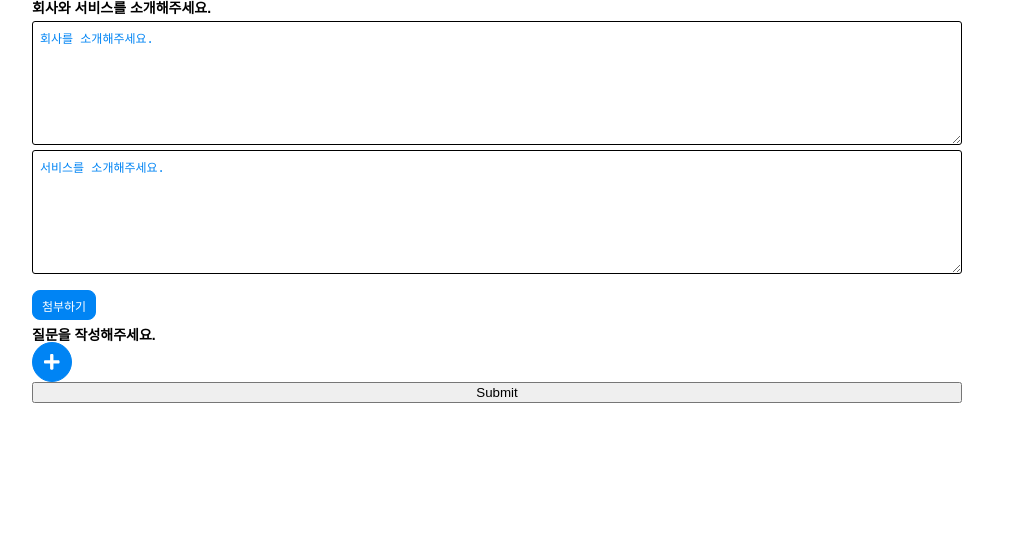
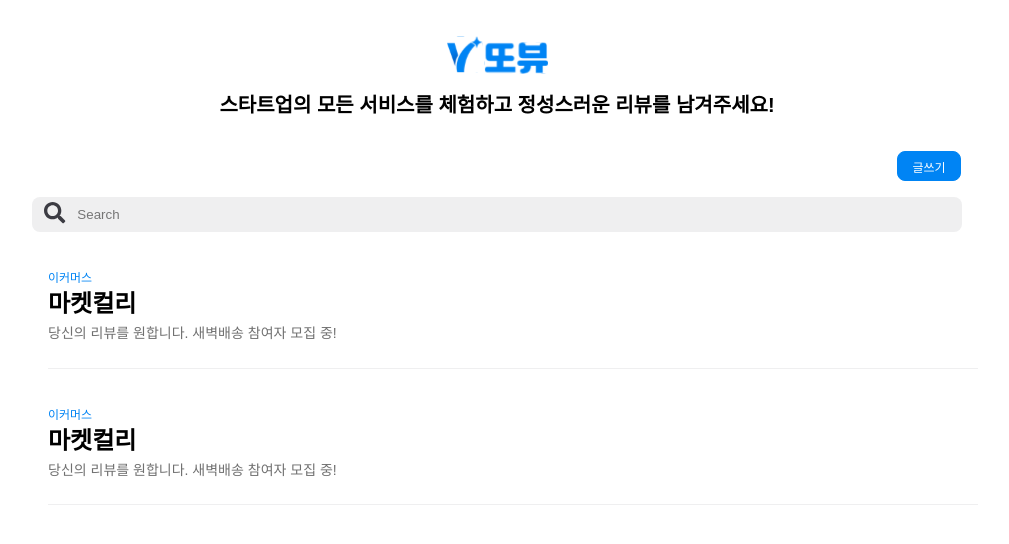
Before and after one commit to DDOSIX/DDoView_frontend, a React (Create React App) app: page / in a window 1280 px wide. Shown: the top 544 px of the page, without its empty margins (143-1152 px from the left). Built offline with nearby package versions, Linux system fonts and the light colour scheme; the HTML template or start-up script is replaced by a standard one.

Commit message:
Layout Modification

```diff
--- a/package.json
+++ b/package.json
@@ -9,6 +9,7 @@
     "@testing-library/jest-dom": "^5.14.1",
     "@testing-library/react": "^11.2.7",
     "@testing-library/user-event": "^12.8.3",
+    "prop-types": "^15.7.2",
     "react": "^17.0.2",
     "react-dom": "^17.0.2",
     "react-hook-form": "^7.10.1",
--- a/src/App.js
+++ b/src/App.js
@@ -6,6 +6,9 @@
 import Layout from './components/Layout';
 import Home from './pages/Home';
 import WritingContentPage from './pages/WritingContent';
+import Content from './pages/Content';
+import ReviewDetail from './pages/ReviewDetail';
+import WritingReview from './pages/WritingReview';
 
 function App() {
   return (
@@ -14,15 +17,33 @@
       <Router>
         <Switch>
           <Route path={routes.home} exact>
-            {/* <Layout>
+            <Layout>
               <Home
                 accent={Theme.accent}
                 bgColor={Theme.bgColor}
               />
-            </Layout> */}
-            <WritingContentPage />
+            </Layout>
           </Route>
-
+          <Route path={routes.content}>
+            <Layout>
+              <Content />
+            </Layout>
+          </Route>
+          <Route path={routes.reviewDetail}>
+            <Layout>
+              <ReviewDetail />
+            </Layout>
+          </Route>
+          <Route path={routes.writingContent}>
+            <Layout>
+              <WritingContentPage />
+            </Layout>
+          </Route>
+          <Route path={routes.writingReview}>
+            <Layout>
+              <WritingReview />
+            </Layout>
+          </Route>
         </Switch>
       </Router>
     </ThemeProvider>
--- a/src/components/Button.js
+++ b/src/components/Button.js
@@ -1,29 +1,26 @@
 import styled from "styled-components";
 
 const ButtonContainer = styled.div`
-    width: fit-content;
-    & > a {
-        display: inline-block;
-        text-decoration: none;
-        cursor: pointer;
-    }
+    width: 100%;
+    position: flex;
+    flex-direction: column;
+    align-items: flex-end;
 `;
 
 const ColoredButton = styled.button`
+    position: relative;
+    left: 865px;
     border: 1px solid ${props => props.color};
     background-color: ${props => props.color};
     color: white;
     height: 30px;
     width: 64px;
     margin-right: 8px;
-    margin-bottom: 8px;
     display: flex;
     flex-direction: row;
     align-items: center;
     justify-content: center;
-    margin-top: 1rem;
     border-radius: 8px;
-    padding: 0.5rem 0.5rem 0.5rem 0.5rem;
     font-size: 12px;
     cursor: pointer;
 `;
--- a/src/components/Layout.js
+++ b/src/components/Layout.js
@@ -1,14 +1,14 @@
 import styled from "styled-components";
-
+import { ReactComponent as Logo } from '../assets/logo.svg';
 
 const Header = styled.header`
     width: 100%;
-    border-bottom: 1px solid black;
     background-color: ${(props) => props.theme.bgColor};
     padding: 18px 0px;
     display: flex;
     align-items: center;
     justify-content: center;
+    margin-top: 18px;
 `;
 
 const Wrapper = styled.div`
@@ -16,6 +16,8 @@
     width: 100%;
     display: flex;
     flex-direction: column;
+    align-items: center;
+    justify-content: center;
 
     & > span {
         font-size: 30px;
@@ -26,16 +28,17 @@
 const TextWrapper = styled.div`
     display: flex;
     flex-direction: column;
+    margin-top: 18px;
     & > span {
-        font-size: 30px;
-        font-weight: 600;
+        font-size: 20px;
+        font-weight: 700;
     }
 `;
 
 
 const Content = styled.main`
     margin: 0 auto;
-    margin-top: 43px;
+    margin-top: 18px;
     max-width: 930px;
     width: 100%;
 `;
@@ -46,11 +49,10 @@
             <Header>
                 <Wrapper>
                     <div>
-                        logo
+                        <Logo width="101px" height="38px" />
                     </div>
                     <TextWrapper>
-                        <span>스타트업의 모든 서비스를 체험하고</span>
-                        <span>정성스러운 리뷰를 남겨주세요!</span>
+                        <span>스타트업의 모든 서비스를 체험하고 정성스러운 리뷰를 남겨주세요!</span>
                     </TextWrapper>
                 </Wrapper>
             </Header>
--- a/src/components/ListItem.js
+++ b/src/components/ListItem.js
@@ -1,21 +1,30 @@
 import styled from "styled-components";
+import { Link } from 'react-router-dom';
+import PropTypes from 'prop-types';
 
 const ItemContainer = styled.div`
     display: block;
+    margin-top: 1.5rem;
     margin-bottom: 1.5rem;
     width: 100%;
     position: relative;
+    cursor: pointer;
 `;
 
 const Item = styled.div`
     display: flex;
     flex-direction: column;
     justify-content: space-between;
-    margin: 0px 3.25rem 0px 1rem;
+    align-items: flex-start;
+    margin: 0px 1rem 0px 1rem;
     width: 100%;
     padding-top: 1rem;
     padding-bottom: 1rem;
     border-bottom: 1px solid #efeff0;
+
+    > * {
+        margin-bottom: 8px;
+    }
 
     @media only screen and (max-width: 478px){
         margin-left: 0.625rem;
@@ -32,44 +41,27 @@
         font-size: 24px;
     }
 
-    & > h3 {
-        font-size: 1rem;
-        font-weight: 500;
-        line-height: 1em;
-        margin: 0px;
-        padding-top: 0.25rem;
-        color: black;
-
-        @media only screen and (max-width: 478px){
-            font-size: 13px;
-            margin-bottom: 0px;
-            padding-top: 0.125rem;
-        }
-    }
 `;
 
 const Description = styled.div`
     font-size: 0.875rem;
     color: rgb(112, 112, 112);
     line-height: 1.4em;
-    margin: 0.5rem 0px 0px;
 `;
 
 
 
 
-function ListItem({ category, date, name, description }){
+function ListItem({ category, date, name, description, link }){
     return (
-        <div>
         <ItemContainer>
             <Item>
                 <span className="category">{ category }</span>
                 <span className="name">{ name }</span>
                 <Description>{ description }</Description>
             </Item>
+            <Link to={link} />
         </ItemContainer>
-            {/* <button></button> */}
-        </div>
     );
 }
 export default ListItem;
--- a/src/components/Search.js
+++ b/src/components/Search.js
@@ -11,6 +11,7 @@
     background: #efeff0;
     border-radius: .5rem;
     padding-left: 12px;
+    margin-top: 16px;
 
     & > input {
         width: 300px;
--- /dev/null
+++ b/src/pages/Content.js
@@ -0,0 +1,7 @@
+function Content(){
+    return (
+        <>
+        </>
+    );
+}
+export default Content;
--- a/src/pages/Home.js
+++ b/src/pages/Home.js
@@ -2,11 +2,12 @@
 import Search from '../components/Search';
 import styled from 'styled-components';
 import ListItem from '../components/ListItem';
+import routes from '../routes';
 
 const Container = styled.div`
-    position: flex;
-    flex-direction: column;
-    justify-contents: start;
+`;
+
+const Wrapper = styled.div`
 `;
 
 function Home({ accent, bgColor }){
@@ -14,15 +15,24 @@
         <Container>
             <Button
                 btnColor={accent}
-                btnName={"글쓰기"}
                 btnLink={"#"}
-            />
+            >
+                글쓰기
+            </Button>
             <Search />
-            <ListItem
-                category={"이커머스"}
-                name={"마켓컬리"}
-                description={"당신의 리뷰를 원합니다. 새벽배송 참여자 모집 중!"}
-            />
+            <Wrapper>
+                <ListItem
+                    category={"이커머스"}
+                    name={"마켓컬리"}
+                    description={"당신의 리뷰를 원합니다. 새벽배송 참여자 모집 중!"}
+                    link={routes.reviewContent}
+                />
+                <ListItem
+                    category={"이커머스"}
+                    name={"마켓컬리"}
+                    description={"당신의 리뷰를 원합니다. 새벽배송 참여자 모집 중!"}
+                />
+            </Wrapper>
         </Container>
     );
 }
--- /dev/null
+++ b/src/pages/ReviewDetail.js
@@ -0,0 +1,7 @@
+function ReviewDetail(){
+    return (
+        <>
+        </>
+    );
+}
+export default ReviewDetail;
--- /dev/null
+++ b/src/pages/WritingReview.js
@@ -0,0 +1,7 @@
+function WritingReview(){
+    return (
+        <>
+        </>
+    );
+}
+export default WritingReview;
--- a/src/routes.js
+++ b/src/routes.js
@@ -1,7 +1,7 @@
 const routes = {
     home: "/",
     content: "/content",
-    reviewContent: "/content/review-content",
+    reviewDetail: "/content/review-detail",
     writingContent: "/writing-content",
     writingReview: "/content/writing-review",
 };
```
Also changed, not shown: src/assets/logo.svg (added). Lines whose indentation alone changed are shown as unchanged.
